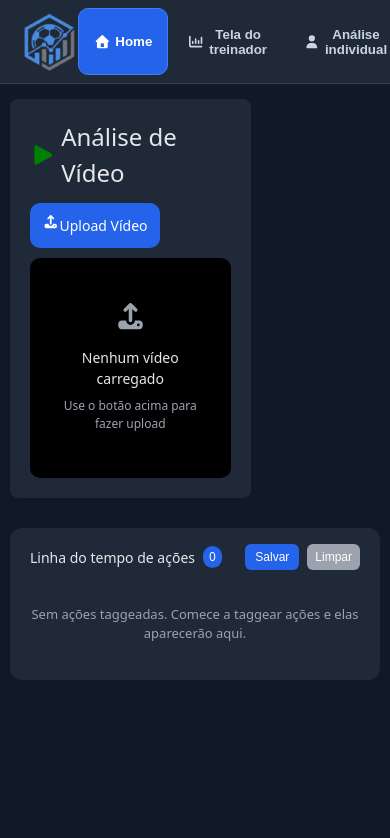
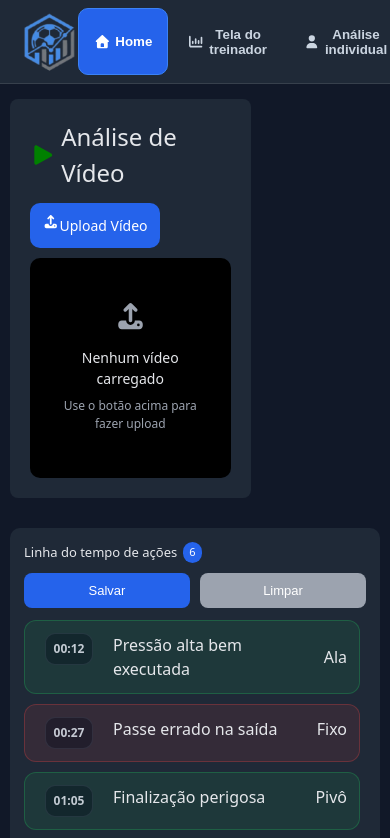
Before and after one commit to diogodls/player, a React (Vite) app: page /individual-analysis in a window 390 px wide. Shown: the top 838 px of the page. Built offline with nearby package versions, Linux system fonts and the light colour scheme.

Commit message:
feat(#30): testa acoes

```diff
--- a/src/components/ActionLog/ActionLog.module.scss
+++ b/src/components/ActionLog/ActionLog.module.scss
@@ -1,5 +1,5 @@
 .container {
-  background-color: #1f2937 ;
+  background-color: #1f2937;
   border-radius: 12px;
   padding: 16px 20px;
   color: #e5e7eb;
@@ -64,3 +64,111 @@
   color: #9ca3af;
   text-align: center;
 }
+
+.item {
+  display: grid;
+  grid-template-columns: 64px 1fr;
+  gap: 12px;
+  padding: 12px;
+  border-radius: 12px;
+  border: 1px solid rgba(148, 163, 184, 0.14);
+  background: rgba(148, 163, 184, 0.06);
+}
+
+.list {
+  max-height: 320px;
+  padding-right: 6px;
+  display: flex;
+  flex-direction: column;
+  gap: 10px;
+  overflow-y: auto;
+}
+
+.time {
+  font-size: 12px;
+  font-weight: 800;
+  color: rgba(226, 232, 240, 0.85);
+  padding: 6px 8px;
+  border-radius: 10px;
+  background: rgba(2, 6, 23, 0.35);
+  border: 1px solid rgba(148, 163, 184, 0.14);
+}
+
+.itemTop {
+  display: flex;
+  align-items: center;
+  justify-content: space-between;
+  gap: 10px;
+}
+
+.itemBody {
+  display: flex;
+  flex-direction: column;
+  gap: 6px;
+}
+
+.itemLeft {
+  display: flex;
+  align-items: flex-start;
+  justify-content: center;
+}
+
+.good {
+  border-color: rgba(34, 197, 94, 0.28);
+  background: rgba(34, 197, 94, 0.10);
+}
+
+.bad {
+  border-color: rgba(239, 68, 68, 0.28);
+  background: rgba(239, 68, 68, 0.10);
+}
+
+ @media (max-width: 768px) {
+    .container {
+      padding: 14px;
+      border-radius: 10px;
+      max-height: none;
+    }
+
+    .header {
+      flex-direction: column;
+      align-items: flex-start;
+      gap: 10px;
+      margin-bottom: 12px;
+    }
+
+    .title {
+      font-size: 13px;
+      gap: 6px;
+    }
+
+    .badge {
+      font-size: 11px;
+      padding: 2px 6px;
+    }
+
+    .actions {
+      width: 100%;
+      gap: 10px;
+    }
+
+    .save{
+      flex: 1;
+      padding: 10px 0;
+      font-size: 13px;
+      border-radius: 8px;
+    }
+
+    .clear {
+      flex: 1;
+      padding: 10px 0;
+      font-size: 13px;
+      border-radius: 8px;
+    }
+
+    .emptyState {
+      height: auto;
+      padding: 24px 8px;
+      font-size: 12px;
+    }
+  }
--- a/src/components/ActionLog/ActionLog.tsx
+++ b/src/components/ActionLog/ActionLog.tsx
@@ -1,7 +1,58 @@
 import styles from "./ActionLog.module.scss"
+//fazer: definir tamanho limite da div, ações boas(verde), ruins(vermelha)
+type TaggedAction = {
+  id: string;
+  time: string; // "mm:ss"
+  title: string;
+  description?: string;
+  type: "good" | "bad" | "neutral";
+  player?: string;
+};
 
-//fazer: definir tamanho limite da div, ações boas(verde), ruins(vermelha)
-
+const actionsMock: TaggedAction[] = [
+  {
+    id: "a1",
+    time: "00:12",
+    title: "Pressão alta bem executada",
+    type: "good",
+    player: "Ala",
+  },
+  {
+    id: "a2",
+    time: "00:27",
+    title: "Passe errado na saída",
+    type: "bad",
+    player: "Fixo",
+  },
+  {
+    id: "a3",
+    time: "01:05",
+    title: "Finalização perigosa",
+    type: "good",
+    player: "Pivô",
+  },
+  {
+    id: "a4",
+    time: "01:34",
+    title: "Falha de cobertura",
+    type: "bad",
+    player: "Ala",
+  },
+  {
+    id: "a5",
+    time: "02:10",
+    title: "Reposição rápida",
+    type: "good",
+    player: "Goleiro",
+  },
+  {
+    id: "a6",
+    time: "03:02",
+    title: "Falta tática",
+    type: "neutral",
+    player: "Fixo",
+  },
+];
 
 const ActionLog = () => {
   return (
@@ -9,7 +60,7 @@ const ActionLog = () => {
       <div className={styles.header}>
         <div className={styles.title}>
           <span>Linha do tempo de ações</span>
-          <span className={styles.badge}>0</span>
+          <span className={styles.badge}>{actionsMock.length}</span>
         </div>
 
         <div className={styles.actions}>
@@ -18,9 +69,40 @@ const ActionLog = () => {
         </div>
       </div>
 
+      {actionsMock.length === 0 ? (
       <div className={styles.emptyState}>
         <span>Sem ações taggeadas. Comece a taggear ações e elas aparecerão aqui.</span>
       </div>
+      ) : (
+        <div className={styles.list}>
+          {actionsMock.map((action) => (
+            <div
+              key={action.id}
+              className={`${styles.item} ${
+                action.type === "good"
+                  ? styles.good
+                  : action.type === "bad"
+                    ? styles.bad
+                    : styles.neutral
+              }`}
+            >
+              <div className={styles.itemLeft}>
+                <span className={styles.time}>{action.time}</span>
+              </div>
+
+              <div className={styles.itemBody}>
+                <div className={styles.itemTop}>
+                  <span>{action.title}</span>
+                  {action.player && (
+                    <span className={styles.playerTag}>{action.player}</span>
+                  )}
+                </div>
+
+              </div>
+            </div>
+          ))}
+        </div>
+      )}
     </div>
   );
 };
```
